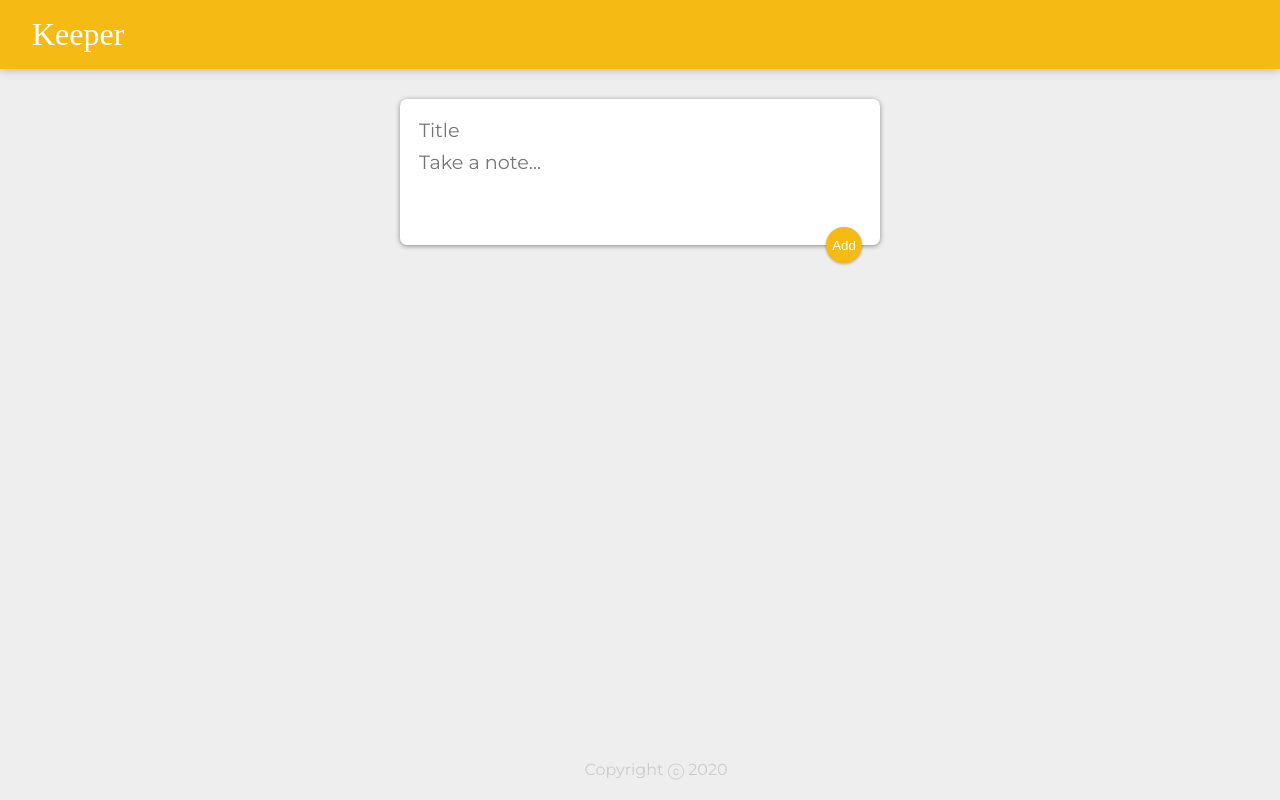
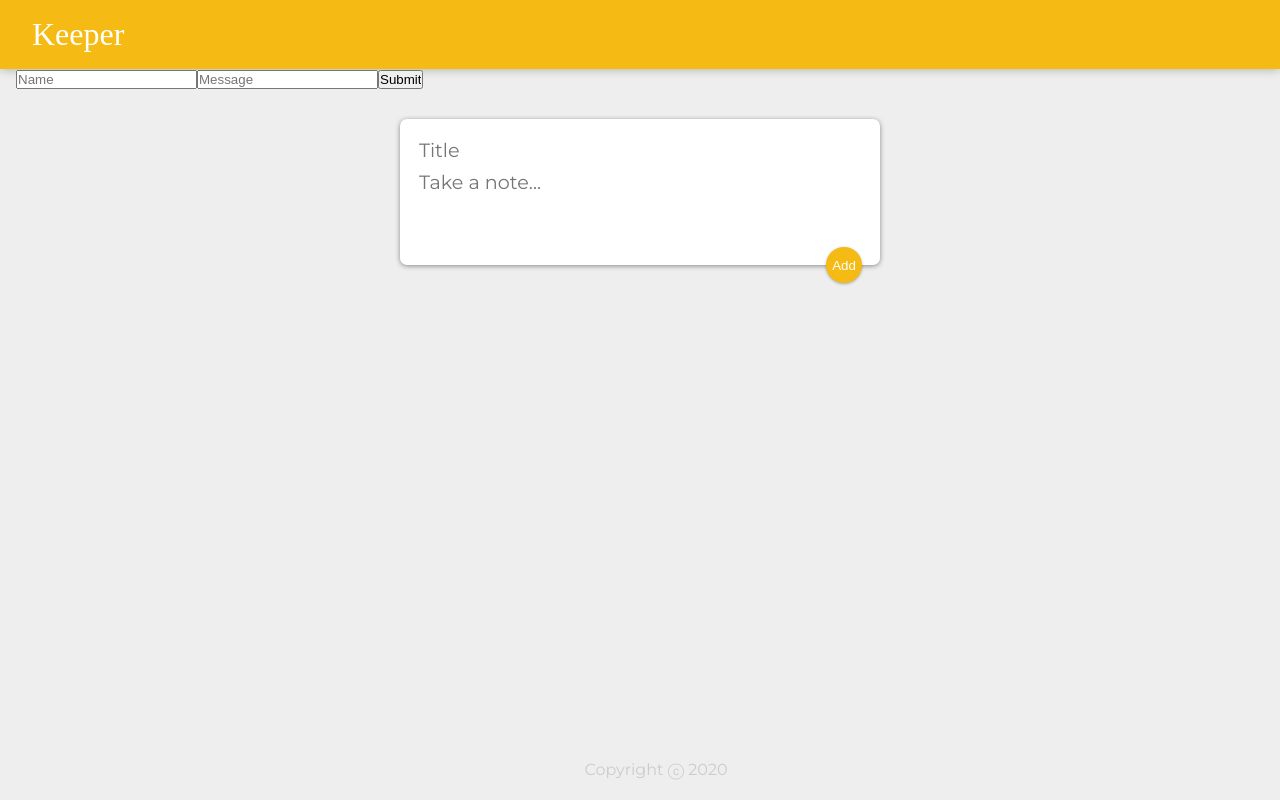
Before and after one commit to LiborCz/NoteKeeper, a React (Create React App) app in the folder client/: page / in a window 1280 px wide. Built offline with nearby package versions, Linux system fonts and the light colour scheme; a web font is replaced by a local one.

Commit message:
Testing basic interface

```diff
--- a/client/package.json
+++ b/client/package.json
@@ -12,6 +12,7 @@
   "devDependencies": {
     "typescript": "3.3.3"
   },
+  "proxy": "http://localhost:8000",
   "scripts": {
     "start": "react-scripts start",
     "build": "react-scripts build",
--- a/client/src/components/App.jsx
+++ b/client/src/components/App.jsx
@@ -3,6 +3,8 @@ import Header from "./Header";
 import Footer from "./Footer";
 import Note from "./Note";
 import CreateArea from "./CreateArea";
+
+import TestBE from './TestBE';
 
 function App() {
   const [notes, setNotes] = useState([]);
@@ -24,6 +26,7 @@ function App() {
   return (
     <div>
       <Header />
+      <TestBE />
       <CreateArea onAdd={addNote} />
       {notes.map((noteItem, index) => {
         return (
--- /dev/null
+++ b/client/src/components/TestBE.jsx
@@ -0,0 +1,28 @@
+import React, {useState} from "react";
+import axios from 'axios';
+
+function TestBE() {
+
+  const[name, setName] = useState("");
+  const[message, setMessage] = useState("");
+
+  var createPerson = (event) => {
+    event.preventDefault();
+    axios.post( '/api', { person: { name: "Hey", message: "You" }})
+    .then( response => { console.log(response) })
+    .catch((err) => {
+      console.log("Oops, request failed!");
+      console.log(err);
+    })
+  }
+
+  return (
+    <form onSubmit={createPerson}>
+      <input type="text" value={name} onChange={(e) => setName(e.target.value)} placeholder="Name"/>
+      <input type="text" value={message} onChange={(e) => setMessage(e.target.value)} placeholder="Message"/>
+      <input type="submit" value="Submit"/>
+    </form>
+  );
+}
+
+export default TestBE;
--- a/package.json
+++ b/package.json
@@ -3,6 +3,7 @@
   "version": "0.1.0",
   "private": true,
   "dependencies": {
+    "axios": "^0.21.0",
     "bcryptjs": "^2.4.3",
     "body-parser": "^1.19.0",
     "chalk": "^2.4.2",
@@ -12,6 +13,7 @@
     "eslint-plugin-react-hooks": "^2.5.1",
     "express": "^4.17.1",
     "express-session": "^1.17.1",
+    "helmet": "^4.2.0",
     "http-proxy-middleware": "^0.19.2",
     "jsonwebtoken": "^8.5.1",
     "mongoose": "^5.10.18",
```
Also changed, not shown: 2 other files (tests, documents, lock files or other folders).
